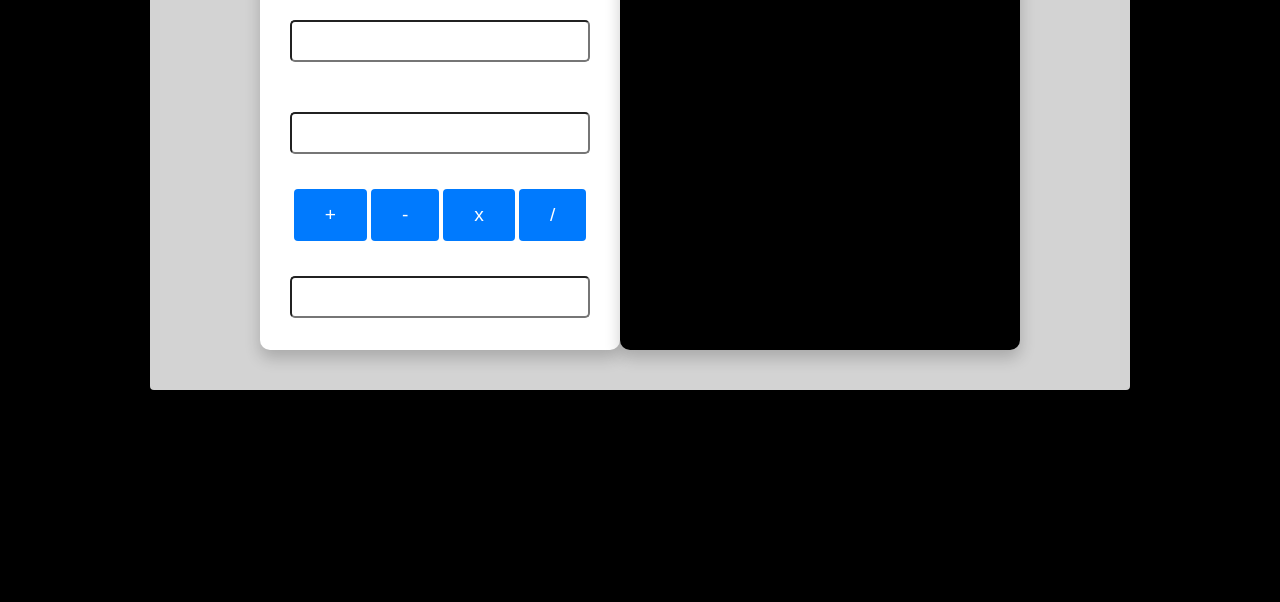
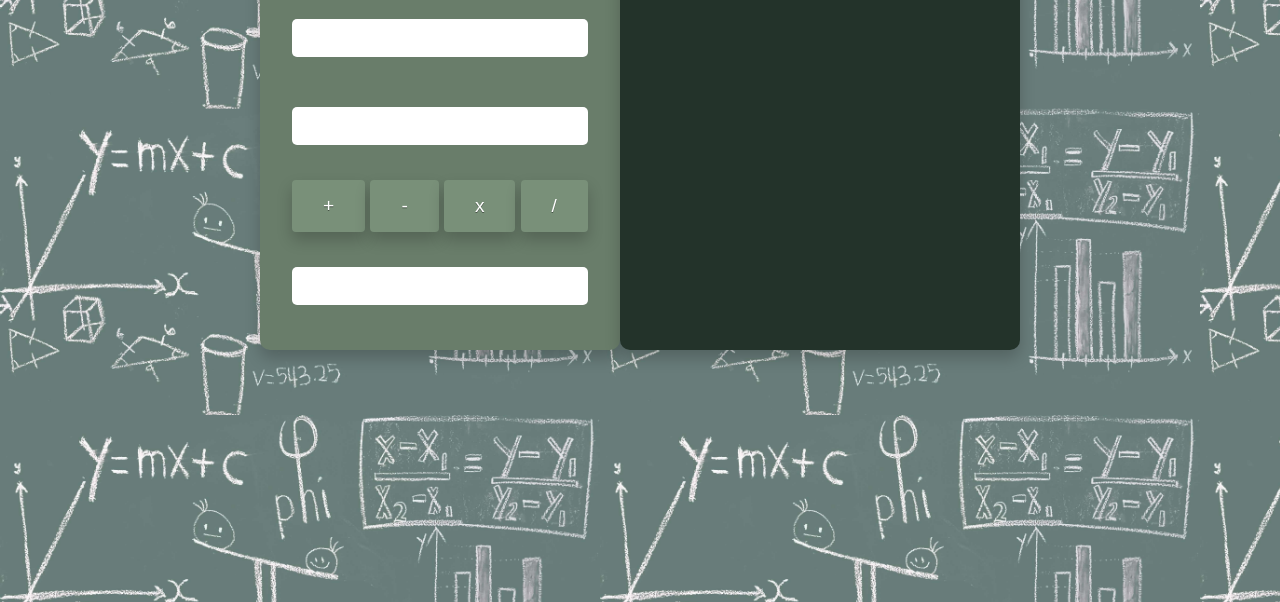
Before and after one commit to Wendelsena/bootcamp-devjr-modulo3-calc, a plain HTML site: page index.html in a window 1280 px wide. Shown: the part 198-800 px from the top of the page. Drawn offline with Linux system fonts and the light colour scheme.

Commit message:
Add better CSS

```diff
--- a/style.css
+++ b/style.css
@@ -1,11 +1,13 @@
 body {
-    background-color: #000;
+    background-image:url(body.jpg);
+    font-family: Verdana, Geneva, Tahoma, sans-serif;
+    background-size: 600px;
 }
 
 .container {
     width: 900px;
     height: 500px;
-    background-color: #d3d3d3;
+    background-color:transparent;
     display: flex;
     flex-direction: row;
     justify-content: center;
@@ -15,8 +17,8 @@ body {
 }
 
 .calc {
+    background-color: #697d6a;
     width: 300px;
-    background-color: #fff;
     display: flex;
     flex-direction: column;
     align-items: center;
@@ -31,6 +33,7 @@ body {
     font-weight: 700;
 }
 
+
 input {
     height: 22px;
     width: 280px;
@@ -39,17 +42,18 @@ input {
     margin: 15px 70px;
     border-radius: 5px;
     text-align: right;
+    border: none;
 }
 
 input[type=number]:focus {
     outline: none;
-    box-shadow: 0 0 10px #3b59ee;
-    border: 1px solid #74d0ff;
+    box-shadow: 0 0 10px #79e07f;
+    border: 1px solid #79e07f;
 }
 
 
 button {
-    background-color: #007afe;
+    background-color: #799079;
     border: none;
     color: #fff;
     padding: 15px 31px;
@@ -57,20 +61,28 @@ button {
     font-size: 1.2rem;
     border-radius: 4px;
     cursor: pointer;
+    box-shadow: 0 8px 16px 0 rgba(0, 0, 0, 0.2);
+    text-shadow: 0 1px 0 rgb(0 0 0 / 40%);
+    transition: box-shadow 0.15s ease, transform 0.15s ease;
 }
 
 button:hover {
-    background-color: #0069d9;
-    box-shadow: 0 8px 16px 0 rgba(0, 0, 0, 0.2);
+    background-color: #587559;
+    box-shadow: 0px 0.1em 0.2em rgb(45 35 66 / 40%), 0px 0.4em 0.7em -0.1em rgb(45 35 66 / 30%), inset 0px -0.1em 0px #465d47;
+    transform: translateY(-0.1em);
 }
 
+button:active {
+    box-shadow: inset 0px 0.1em 0.6em #465d47;
+    transform: translateY(0em);
+  }
+
 .history {
-    background-color: #000;
+    background-color: #23332a;
     color: #fff;
     width: 400px;
     border-radius: 10px;
     box-shadow: 0 8px 16px 0 rgba(0, 0, 0, 0.2);
-    font-family: Verdana, Geneva, Tahoma, sans-serif;
 }
 
 .history-title {
```
Also changed, not shown: index.html (+2 -0 lines), body.jpg (added), exImg.jpeg (added).
